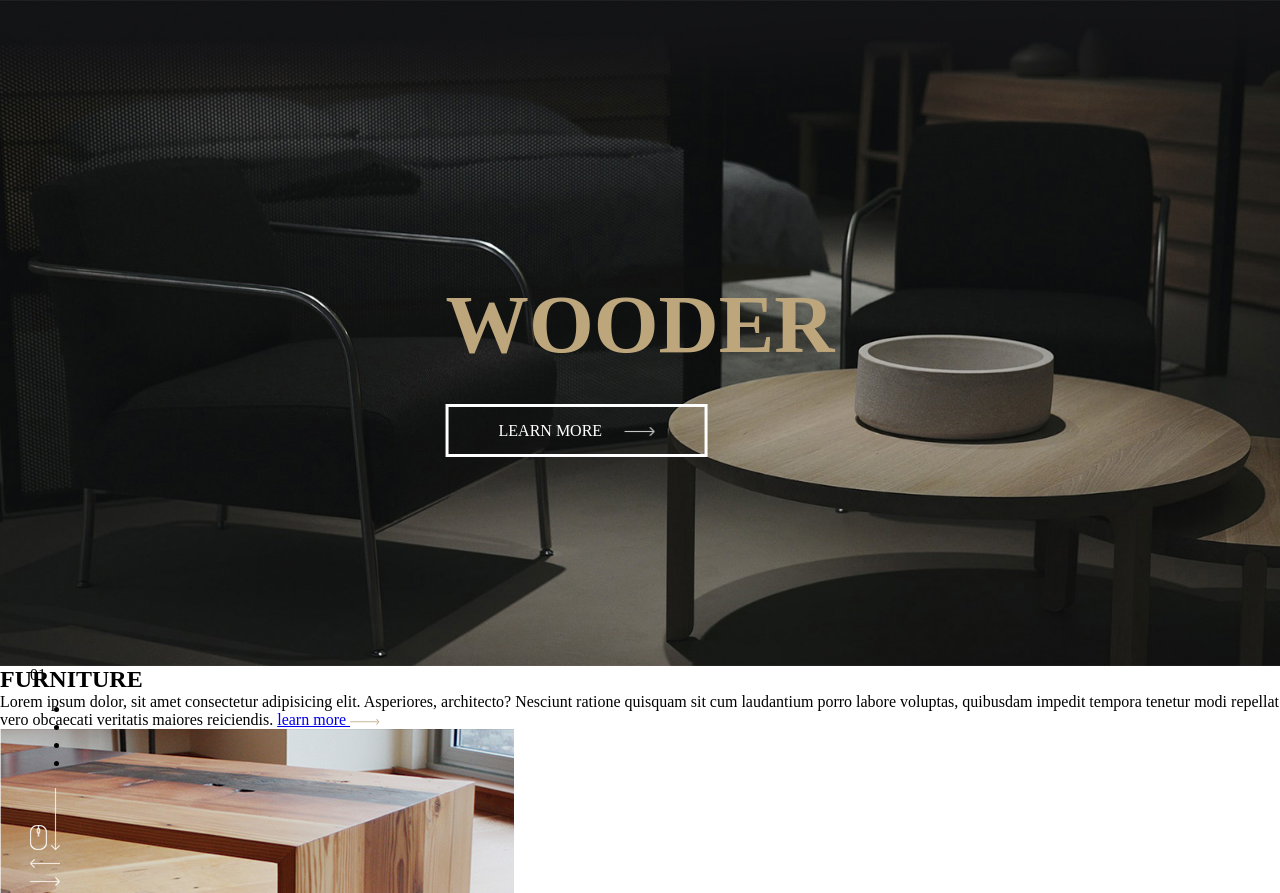
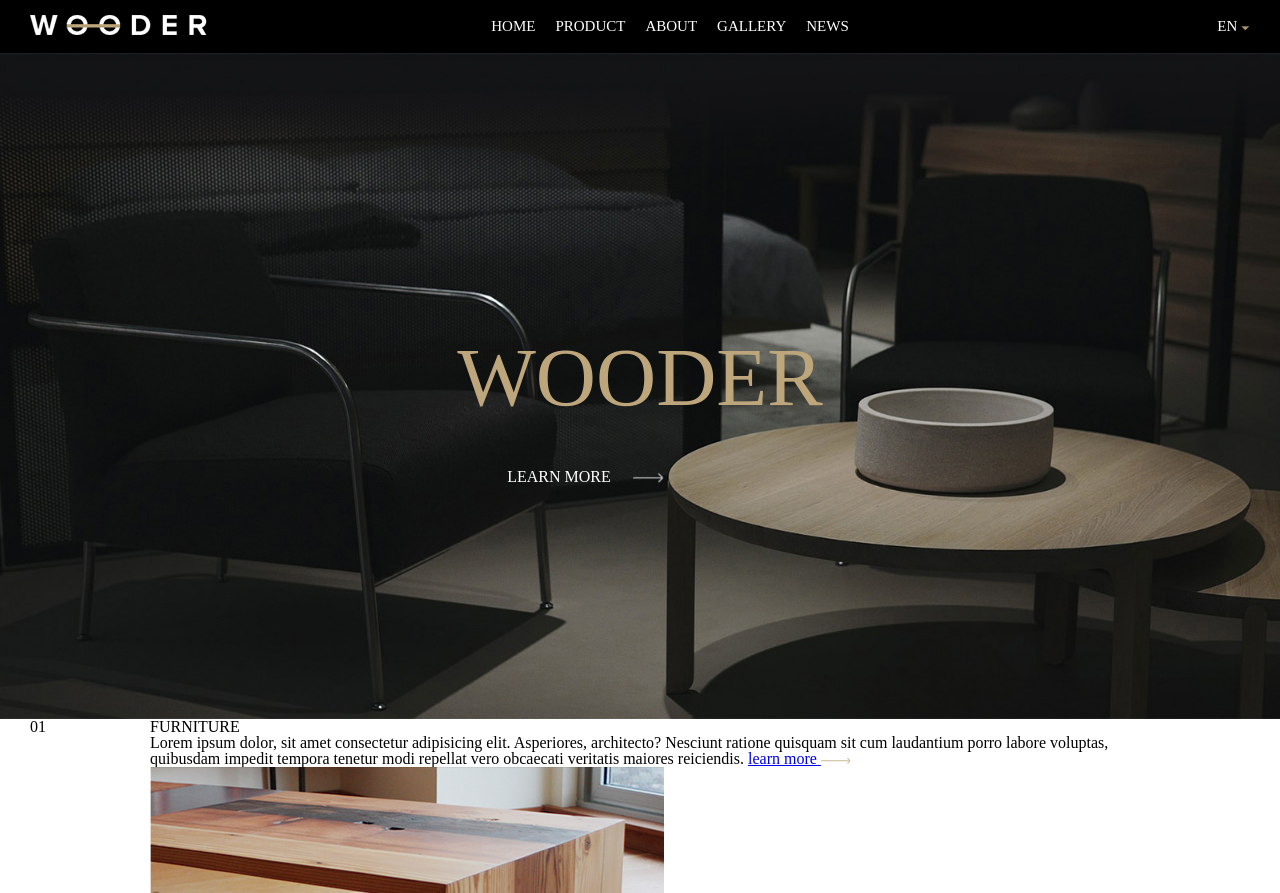
Before and after one commit to binhnguyen94/wooder, a plain HTML site: page index.html in a window 1280 px wide. Shown: the top 893 px of the page. Drawn offline with Linux system fonts and the light colour scheme.

Commit message:
add SCSS

```diff
--- a/index.html
+++ b/index.html
@@ -5,7 +5,7 @@
     <meta http-equiv="X-UA-Compatible" content="IE=edge">
     <meta name="viewport" content="width=device-width, initial-scale=1.0">
     <title>Wooder</title>
-    <link rel="stylesheet" href="css/wooder.css">
+    <link rel="stylesheet" href="scss/style.css">
 </head>
 <body>
     <header>
@@ -132,21 +132,21 @@
 
                     <div class="product__video-list">
                         <div class="item">
-                            <div class="video-around">
+                            <div class="video-circle">
                                 <img src="img/video/video1.jpg" alt="">
                                 <img src="img/video/button-play.jpg" alt="">
                             </div>
                             <span>Innovative Design</span>
                         </div>
                         <div class="item">
-                            <div class="video-around">
+                            <div class="video-circle">
                                 <img src="img/video/video2.jpg" alt="">
                                 <img src="img/video/button-play.jpg" alt="">
                             </div>
                             <span>High-level Skills</span>
                         </div>
                         <div class="item">
-                            <div class="video-around">
+                            <div class="video-circle">
                                 <img src="img/video/video3.jpg" alt="">
                                 <img src="img/video/button-play.jpg" alt="">
                             </div>
@@ -209,21 +209,21 @@
                     <span>Lorem ipsum dolor sit amet consectetur adipisicing elit. Molestiae unde reprehenderit enim asperiores ipsam illum consequuntur, ratione, sequi deserunt dolorem saepe veritatis corporis iste illo necessitatibus sed at, voluptates cum.</span>
                 </div>
                 <div class="news__textbox">
-                    <div class="image"><img src="img/news/news1.jpg" alt=""></div>
+                    <div class="image"><a href="#"><img src="img/news/news1.jpg" alt=""></a></div>
                     <div class="text">
                         <a href="#"><h3>Where does it come from?</h3></a>
                         <span>Lorem ipsum dolor sit amet consectetur adipisicing elit. Molestiae unde reprehenderit enim asperiores ipsam illum consequuntur, ratione, sequi deserunt dolorem saepe veritatis corporis iste illo necessitatibus sed at, voluptates cum.</span>
                     </div>
                 </div>
                 <div class="news__textbox">
-                    <div class="image"><img src="img/news/news2.jpg" alt=""></div>
+                    <div class="image"><a href="#"><img src="img/news/news2.jpg" alt=""></a></div>
                     <div class="text">
                         <a href="#"><h3>Where does it come from?</h3></a>
                         <span>Lorem ipsum dolor sit amet consectetur adipisicing elit. Molestiae unde reprehenderit enim asperiores ipsam illum consequuntur, ratione, sequi deserunt dolorem saepe veritatis corporis iste illo necessitatibus sed at, voluptates cum.</span>
                     </div>
                 </div>
                 <div class="news__textbox">
-                    <div class="image"><img src="img/news/news3.jpg" alt=""></div>
+                    <div class="image"><a href="#"><img src="img/news/news3.jpg" alt=""></a></div>
                     <div class="text">
                         <a href="#"><h3>Where does it come from?</h3></a>
                         <span>Lorem ipsum dolor sit amet consectetur adipisicing elit. Molestiae unde reprehenderit enim asperiores ipsam illum consequuntur, ratione, sequi deserunt dolorem saepe veritatis corporis iste illo necessitatibus sed at, voluptates cum.</span>
--- /dev/null
+++ b/scss/core/_layouts.scss
@@ -0,0 +1,59 @@
+* {
+    -webkit-font-smoothing: antialiased;
+    -moz-osx-font-smoothing: grayscale;
+    font-smoothing: antialiased;
+    text-rendering: optimizeLegibility;
+    box-sizing: border-box;
+    appearance: none;
+    -moz-appearance: none;
+    -webkit-appearance: none;
+}
+html,
+body {
+    width: 100%;
+    max-width: $max-width;
+    -webkit-font-smoothing: antialiased;
+    margin: auto;
+    background: #fff;
+    position: relative;
+    scroll-behavior: smooth;
+
+    .container-fluid {
+        padding-right: 30px;
+        padding-left: 30px;
+        margin-right: auto;
+        margin-left: auto;
+    }
+
+    .container {
+        width: 100%;
+        padding-right: 15px;
+        padding-left: 15px;
+        margin-right: auto;
+        margin-left: auto;
+    }
+
+    @media (min-width: 576px) {
+        .container {
+            max-width: 540px;
+        }
+    }
+
+    @media (min-width: 768px){
+        .container {
+            max-width: 720px;
+        }
+    }
+
+    @media (min-width: 992px) {
+        .container {
+            max-width: 960px;
+        }
+    }
+
+    @media (min-width: 1200px) {
+        .container {
+            max-width: $container-width;
+        }
+    }
+}
--- /dev/null
+++ b/scss/core/_reset.scss
@@ -0,0 +1,129 @@
+html,
+body,
+div,
+span,
+applet,
+object,
+iframe,
+h1,
+h2,
+h3,
+h4,
+h5,
+h6,
+p,
+blockquote,
+pre,
+a,
+abbr,
+acronym,
+address,
+big,
+cite,
+code,
+del,
+dfn,
+em,
+img,
+ins,
+kbd,
+q,
+s,
+samp,
+small,
+strike,
+strong,
+sub,
+sup,
+tt,
+var,
+b,
+u,
+i,
+center,
+dl,
+dt,
+dd,
+ol,
+ul,
+li,
+fieldset,
+form,
+label,
+legend,
+table,
+caption,
+tbody,
+tfoot,
+thead,
+tr,
+th,
+td,
+article,
+aside,
+canvas,
+details,
+embed,
+figure,
+figcaption,
+footer,
+header,
+hgroup,
+menu,
+nav,
+output,
+ruby,
+section,
+summary,
+time,
+mark,
+audio,
+video {
+	margin: 0;
+	padding: 0;
+	border: 0;
+	font-size: 100%;
+	font: inherit;
+	vertical-align: baseline;
+}
+/* HTML5 display-role reset for older browsers */
+article,
+aside,
+details,
+figcaption,
+figure,
+footer,
+header,
+hgroup,
+menu,
+nav,
+section {
+	display: block;
+}
+body {
+	line-height: 1;
+}
+ol,
+ul {
+	list-style: none;
+}
+blockquote,
+q {
+	quotes: none;
+}
+blockquote:before,
+blockquote:after,
+q:before,
+q:after {
+	content: "";
+	content: none;
+}
+table {
+	border-collapse: collapse;
+	border-spacing: 0;
+}
+
+*::before,
+*::after {
+	box-sizing: inherit;
+}
--- /dev/null
+++ b/scss/core/_variables.scss
@@ -0,0 +1,25 @@
+//  color
+
+// background
+
+// text color
+
+//============================================================//
+
+/*BOXED LAYOUT*/
+$max-width: 1920px;
+$container-max-width: $max-width;
+$container-width: 1010px; // tùy thuộc vào container của bản thiết kế mà chỉnh sửa cho hợp lý
+
+/*GRID - media queries breakpoints*/
+$xxs-min: 576px; // CÓ THỂ TÙY CHỈNH
+$xs-min: 768px; // KHÔNG THAY ĐỔI
+$sm-min: 992px; // KHÔNG THAY ĐỔI
+$md-min: 1200px; // KHÔNG THAY ĐỔI
+$lg-min: 1600px; // CÓ THỂ TÙY CHỈNH
+
+$xxs-max: ($xxs-min - 1); // Small Mobile
+$xs-max: ($xs-min - 1); // Mobile
+$sm-max: ($sm-min - 1); // Tablet
+$md-max: ($md-min - 1); // Desktop
+$lg-max: ($lg-min - 1); // Large Desktop
--- /dev/null
+++ b/scss/pages/_home.scss
@@ -0,0 +1,109 @@
+// Header
+header {
+    background-color: black;
+    width: 100%;
+    /* height: 80px; */
+    color: white;
+    padding: 15px 0;
+    font-size: 15px;
+    z-index: 30;
+
+    .container-fluid {
+        display: flex;
+        flex-direction: row;
+        justify-content: space-between;
+        align-items: center;
+
+        .logo{
+
+        }
+        .menu{
+            display: flex;
+            margin: 0;
+            padding: 0;
+            padding-left: 60px;
+            position: absolute;
+            left: 50%;
+            transform: translateX(-50%);
+            li{
+                list-style: none;
+                a{
+                    color: white;
+                    text-decoration: none;
+                    margin: 10px 10px;
+                }
+            }
+        }
+        .right{
+
+            .lang{
+                &__current{
+
+                }
+                .lang__current{
+
+                }
+            }
+        }
+
+    }
+  }
+
+/* -------------------------------
+    Main
+*/
+
+img {
+    max-width: 100vw;
+    padding: 0;
+    margin: 0;
+  }
+
+  main .slider {
+    position: relative;
+    z-index: 500;
+
+    .slider__images .slider__images-item {
+      display: flex;
+      flex-direction: column;
+      position: relative;
+
+      .text {
+        Top: 50%;
+        Left: 50%;
+        Transform: translate(-50%, -50%);
+        position: absolute;
+        z-index: 1;
+
+        h2 {
+          font-size: 83.33px;
+          color: #bea67c;
+          margin: 50px 0;
+        }
+
+        .btn {
+          text-decoration: none;
+          color: #ffffff;
+          padding: 15px 50px;
+          Top: 50%;
+          Left: 50%;
+          Transform: translate(-50%, -50%);
+          border-style: solid;
+
+          i {
+            margin-left: 18px;
+          }
+        }
+      }
+    }
+
+    .slider__bottom .container-fluid {
+      position: absolute;
+      z-index: 2;
+
+      .pading {
+        display: flex;
+        flex-direction: row;
+      }
+    }
+  }
--- /dev/null
+++ b/scss/style.scss
@@ -0,0 +1,20 @@
+
+// core variables and mixins
+@import "core/reset";
+@import "core/variables";
+@import "core/mixins";
+
+@import "core/layouts";
+@import "core/elements";
+@import "core/components";
+@import "core/libs";
+
+@import "core/loading";
+
+/** Navigation, Header, Footer*/
+@import "core/header";
+@import "core/nav";
+@import "core/footer";
+
+/** Pages*/
+@import "pages/home";
```
Also changed, not shown: scss/core/_components.scss (added), scss/core/_elements.scss (added), scss/core/_footer.scss (added), scss/core/_header.scss (added), scss/core/_libs.scss (added), scss/core/_loading.scss (added), scss/core/_mixins.scss (added), scss/core/_nav.scss (added), scss/style.css (added), 1 other file.
